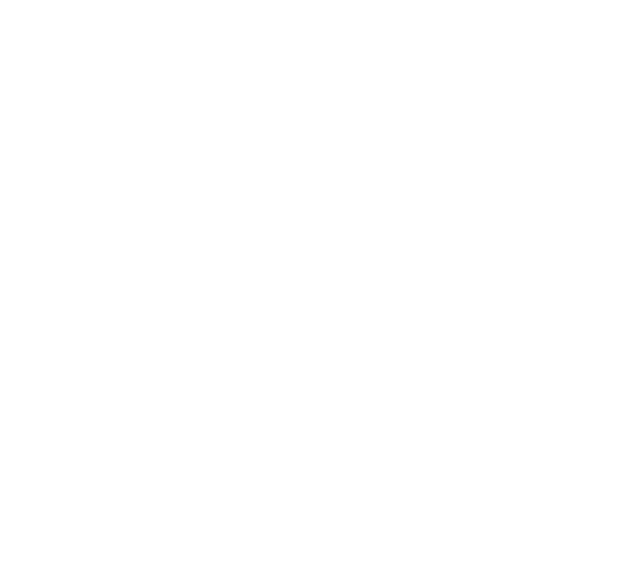
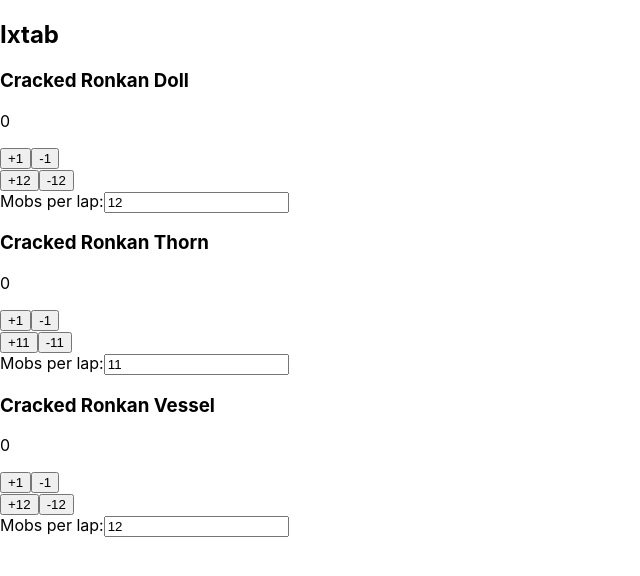
Before and after one commit to MattKeane/ffxiv-kcs-counter-front, a React (Create React App) app: page /ixtab in a window 1280 px wide. Before the commit this address had no page. Shown: the top 576 px of the page, without its empty margins (0-640 px from the left). Built offline with nearby package versions, Linux system fonts and the light colour scheme.

Commit message:
adds ixtab page

```diff
--- a/src/App.js
+++ b/src/App.js
@@ -3,6 +3,7 @@
 import Home from './pages/Home';
 import Sphatika from './pages/Sphatika';
 import Ruminator from './pages/Ruminator';
+import Ixtab from './pages/Ixtab';
 
 import './App.css';
 
@@ -13,6 +14,7 @@
         <Route path="/" element={<Home />} />
         <Route path="/sphatika" element={<Sphatika />} />
         <Route path="/ruminator" element={<Ruminator />} />
+        <Route path="/ixtab" element={<Ixtab />} />
       </Routes>
     </>
   );
--- /dev/null
+++ b/src/pages/Ixtab/index.js
@@ -0,0 +1,20 @@
+import SpawnAttempt from '../../components/SpawnAttempt';
+
+export default function Ixtab() {
+    const mobs = [
+        {
+            name: 'Cracked Ronkan Doll',
+            defaultLap: 12,
+        },
+        {
+            name: 'Cracked Ronkan Thorn',
+            defaultLap: 11,
+        },
+        {
+            name: 'Cracked Ronkan Vessel',
+            defaultLap: 12,
+        },
+    ];
+
+    return <SpawnAttempt mobs={ mobs } name="Ixtab" />;
+}
```
